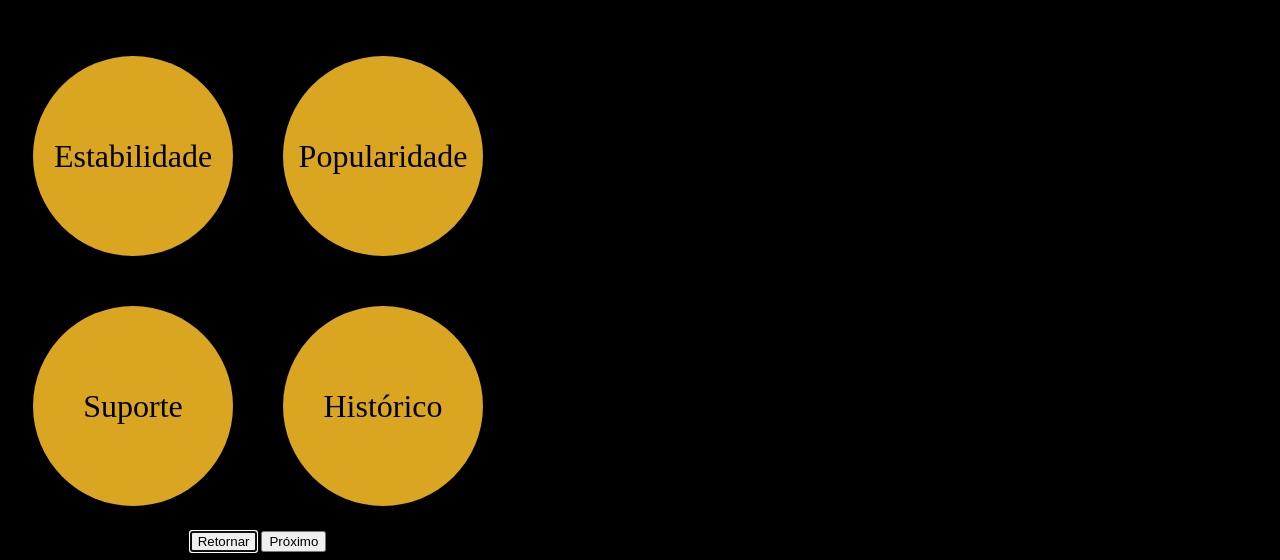
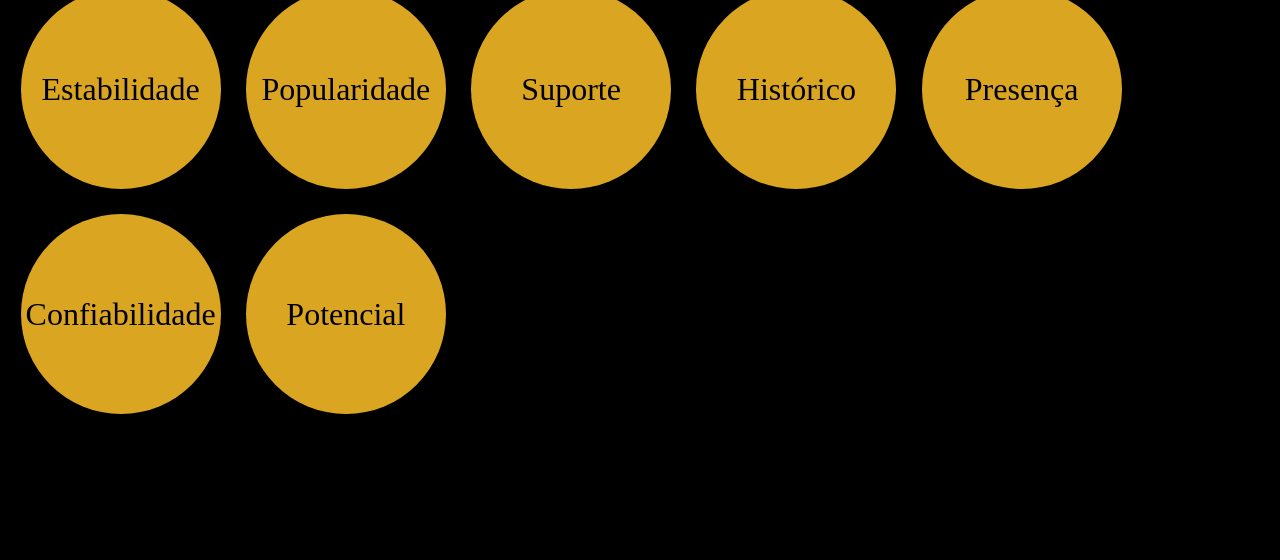
Before and after one commit to Lobistico/Apresentacao, a plain HTML site: page pag/Cartas/2.html in a window 1280 px wide. Shown: the part 418-978 px from the top of the page. After the commit the page ends 845 px from the top, so only its background shows below. Drawn offline with Linux system fonts and the light colour scheme.

Commit message:
Versão 0.7.4
Ajustes Finais

```diff
--- a/pag/Cartas/2.css
+++ b/pag/Cartas/2.css
@@ -12,7 +12,7 @@ body {
 }
 
 .title1 {
-    font-size: 3em;
+    font-size: 4em;
     color: black;
     display: block;
     background-color: goldenrod;
@@ -21,7 +21,7 @@ body {
 }
 
 .title2 {
-    font-size: 3em;
+    font-size: 4em;
     color: black;
     display: block;
     background-color: goldenrod;
@@ -32,25 +32,15 @@ body {
 
 /* ANIMAÇÃO DO TEXTO */
 
-li {
+p {
     float: left;
     animation-duration: 3s;
     animation-name: slidein;
     color: black;
-    width: 200px;
-    height: 200px;
-    line-height: 200px;
-    border-radius: 50%;
-    font-size: 2em;
-    background: goldenrod;
+    font-size: 3em;
     list-style: none;
-    margin: 5%;
+    background-color: black;
 }
-
-
-/*
-
- text-align: center;
 
 @keyframes slidein {
     from {
@@ -62,4 +52,4 @@ li {
         width: 200px;
         height: 200px;
     }
-}*/
+}
--- a/pag/Cartas/2.html
+++ b/pag/Cartas/2.html
@@ -33,6 +33,15 @@
             <li>
                 Histórico
             </li>
+            <li>
+                Presença
+            </li>
+            <li>
+                Confiabilidade
+            </li>
+            <li>
+                Potencial
+            </li>
         </div>
     </div>
     <button type="button" name="Ir para a apresentação" autofocus="autofocus">
--- a/pag/Cartas/3.css
+++ b/pag/Cartas/3.css
@@ -2,7 +2,7 @@ body {
     background: black;
     font-family: "Times New Roman", Arial, serif;
     text-align: center;
-    width: 500px;
+    width: auto;
     height: auto;
 }
 
@@ -52,7 +52,7 @@ li {
     font-size: 2em;
     background: goldenrod;
     list-style: none;
-    margin: 5%;
+    margin: 1%;
 }
 
 @keyframes slidein {
--- /dev/null
+++ b/pag/Cartas/centraliza.css
@@ -0,0 +1,4 @@
+body {
+    color: gold;
+    background-color: black;
+}
```
Also changed, not shown: pag/Cartas/1.html (+1 -1 lines), pag/Cartas/3.html (+6 -3 lines), pag/Cartas/4.html (+2 -2 lines), 1 other file.
